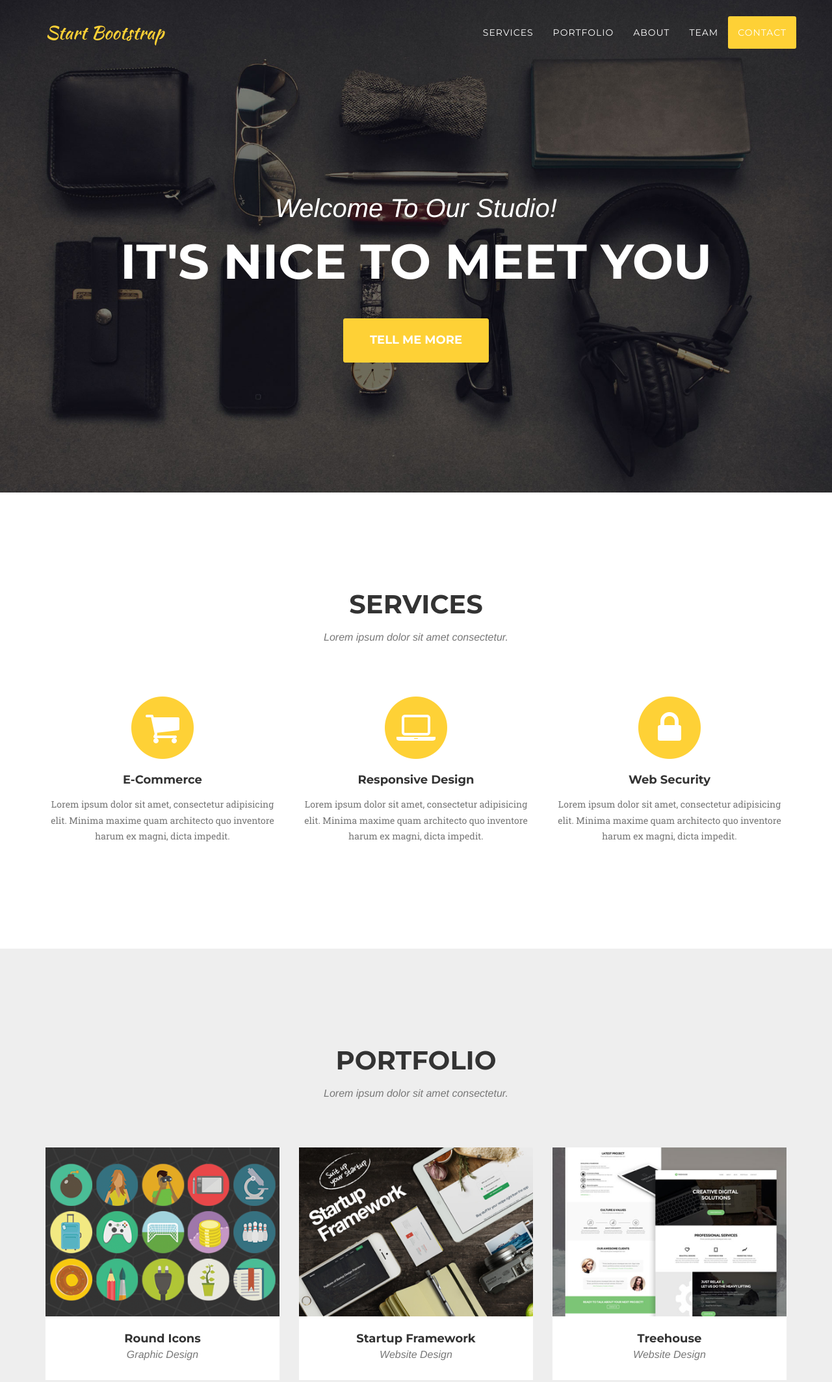
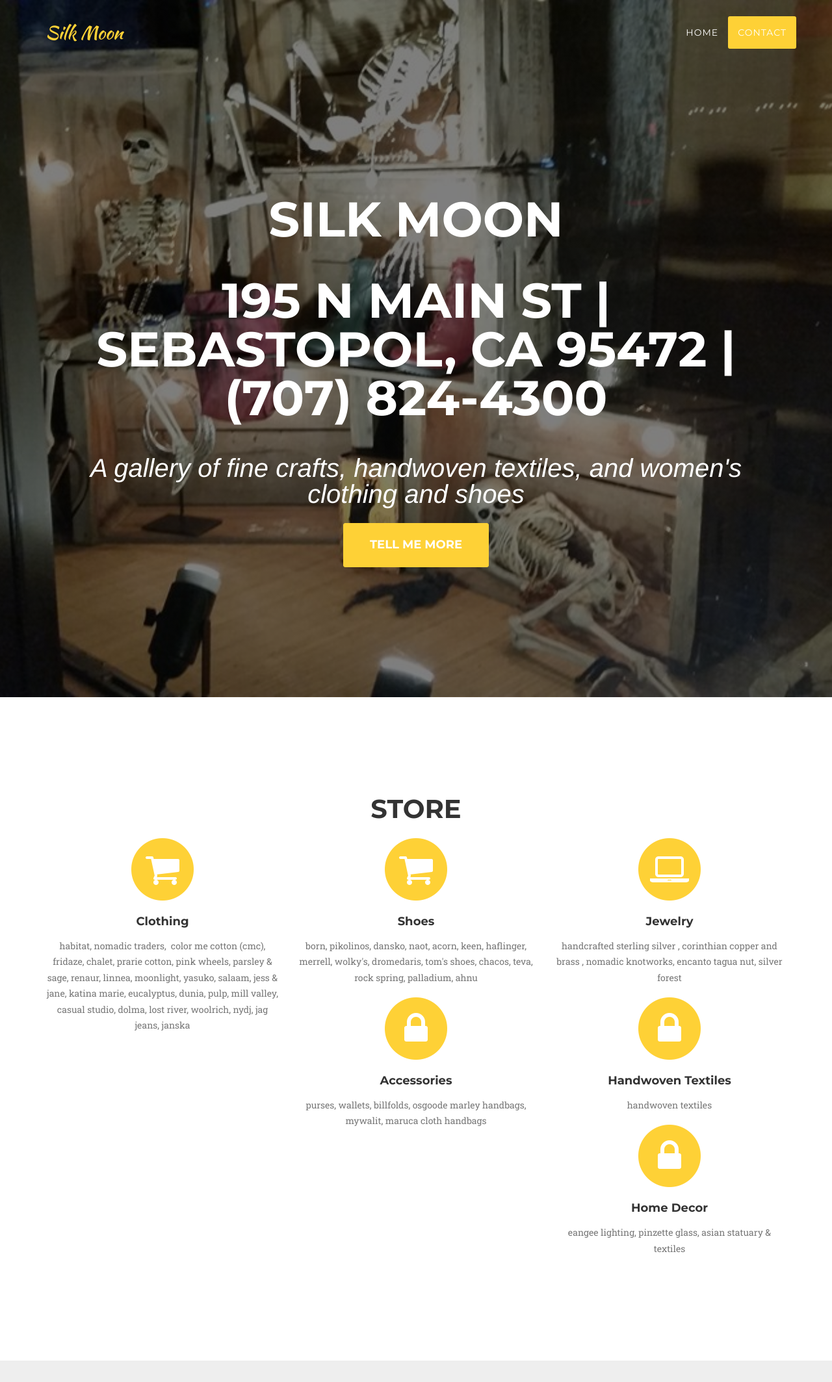
Before and after one commit to danubevictoria/silkmoon, a website: page index.html in a window 1280 px wide. Shown: the top 2127 px of the page at 65% size. Drawn offline with nearby package versions, Linux system fonts and the light colour scheme; a web font is replaced by a local one.

Commit message:
update website

```diff
--- a/css/agency.css
+++ b/css/agency.css
@@ -226,7 +226,8 @@
   }
 }
 header {
-  background-image: url('../img/header-bg.jpg');
+  background-image: url('../img/silkmoonbg.jpg');
+  background: background: linear-gradient(rgba(0, 0, 0, 0.5), rgba(0, 0, 0, 0.5)), url('../img/silkmoonbg.jpg');
   background-repeat: no-repeat;
   background-attachment: scroll;
   background-position: center center;
@@ -255,6 +256,9 @@
   font-size: 50px;
   line-height: 50px;
   margin-bottom: 25px;
+}
+div.address {
+  font-size: 18px;
 }
 @media (min-width: 768px) {
   header .intro-text {
--- a/index.html
+++ b/index.html
@@ -9,7 +9,7 @@
     <meta name="description" content="">
     <meta name="author" content="">
 
-    <title>Agency - Start Bootstrap Theme</title>
+    <title>Silk Moon</title>
 
     <!-- Bootstrap Core CSS -->
     <link href="vendor/bootstrap/css/bootstrap.min.css" rel="stylesheet">
@@ -43,7 +43,7 @@
                 <button type="button" class="navbar-toggle" data-toggle="collapse" data-target="#bs-example-navbar-collapse-1">
                     <span class="sr-only">Toggle navigation</span> Menu <i class="fa fa-bars"></i>
                 </button>
-                <a class="navbar-brand page-scroll" href="#page-top">Start Bootstrap</a>
+                <a class="navbar-brand page-scroll" href="#page-top">Silk Moon</a>
             </div>
 
             <!-- Collect the nav links, forms, and other content for toggling -->
@@ -53,16 +53,7 @@
                         <a href="#page-top"></a>
                     </li>
                     <li>
-                        <a class="page-scroll" href="#services">Services</a>
-                    </li>
-                    <li>
-                        <a class="page-scroll" href="#portfolio">Portfolio</a>
-                    </li>
-                    <li>
-                        <a class="page-scroll" href="#about">About</a>
-                    </li>
-                    <li>
-                        <a class="page-scroll" href="#team">Team</a>
+                        <a class="page-scroll" href="#services">Home</a>
                     </li>
                     <li>
                         <a class="page-scroll" href="#contact">Contact</a>
@@ -78,8 +69,15 @@
     <header>
         <div class="container">
             <div class="intro-text">
-                <div class="intro-lead-in">Welcome To Our Studio!</div>
-                <div class="intro-heading">It's Nice To Meet You</div>
+                <!-- add letter spacing 6px -->
+                <div class="intro-heading">SILK MOON</div>
+                <!--  add in address:
+                   font-size: 30px;
+    letter-spacing: 4px;
+    line-height: 10px; -->
+                <div class="intro-heading address">195 N Main St |
+Sebastopol, CA 95472 | (707) 824-4300</div>
+                <div class="intro-lead-in">A gallery of fine crafts, handwoven textiles, and women's clothing and shoes</div>
                 <a href="#services" class="page-scroll btn btn-xl">Tell Me More</a>
             </div>
         </div>
@@ -90,8 +88,8 @@
         <div class="container">
             <div class="row">
                 <div class="col-lg-12 text-center">
-                    <h2 class="section-heading">Services</h2>
-                    <h3 class="section-subheading text-muted">Lorem ipsum dolor sit amet consectetur.</h3>
+                    <h2 class="section-heading">STORE</h2>
+                    <!-- <h3 class="section-subheading text-muted">Lorem ipsum dolor sit amet consectetur.</h3> -->
                 </div>
             </div>
             <div class="row text-center">
@@ -100,24 +98,51 @@
                         <i class="fa fa-circle fa-stack-2x text-primary"></i>
                         <i class="fa fa-shopping-cart fa-stack-1x fa-inverse"></i>
                     </span>
-                    <h4 class="service-heading">E-Commerce</h4>
-                    <p class="text-muted">Lorem ipsum dolor sit amet, consectetur adipisicing elit. Minima maxime quam architecto quo inventore harum ex magni, dicta impedit.</p>
+                    <h4 class="service-heading">Clothing</h4>
+                    <p class="text-muted">habitat, nomadic traders,  color me cotton (cmc), fridaze, chalet, prarie cotton, pink wheels, parsley & sage, renaur, linnea, moonlight, yasuko, salaam, jess & jane, katina marie, eucalyptus, dunia, pulp, mill valley, casual studio, dolma, lost river, woolrich, nydj, jag jeans, janska</p>
+                </div>
+                <div class="col-md-4">
+                    <span class="fa-stack fa-4x">
+                        <i class="fa fa-circle fa-stack-2x text-primary"></i>
+                        <i class="fa fa-shopping-cart fa-stack-1x fa-inverse"></i>
+                    </span>
+                    <h4 class="service-heading">Shoes</h4>
+                    <p class="text-muted">born, pikolinos, dansko, naot, acorn, keen, haflinger, merrell, wolky's, dromedaris, tom's shoes, chacos, teva, rock spring, palladium, ahnu</p>
                 </div>
                 <div class="col-md-4">
                     <span class="fa-stack fa-4x">
                         <i class="fa fa-circle fa-stack-2x text-primary"></i>
                         <i class="fa fa-laptop fa-stack-1x fa-inverse"></i>
                     </span>
-                    <h4 class="service-heading">Responsive Design</h4>
-                    <p class="text-muted">Lorem ipsum dolor sit amet, consectetur adipisicing elit. Minima maxime quam architecto quo inventore harum ex magni, dicta impedit.</p>
+                    <h4 class="service-heading">Jewelry</h4>
+                    <p class="text-muted">handcrafted sterling silver , corinthian copper and brass , nomadic knotworks, encanto tagua nut, silver forest
+                    </p>
                 </div>
                 <div class="col-md-4">
                     <span class="fa-stack fa-4x">
                         <i class="fa fa-circle fa-stack-2x text-primary"></i>
                         <i class="fa fa-lock fa-stack-1x fa-inverse"></i>
                     </span>
-                    <h4 class="service-heading">Web Security</h4>
-                    <p class="text-muted">Lorem ipsum dolor sit amet, consectetur adipisicing elit. Minima maxime quam architecto quo inventore harum ex magni, dicta impedit.</p>
+                    <h4 class="service-heading">Accessories</h4>
+                    <p class="text-muted">purses, wallets, billfolds, osgoode marley handbags, mywalit, maruca cloth handbags
+                    </p>
+                </div>
+                <div class="col-md-4">
+                    <span class="fa-stack fa-4x">
+                        <i class="fa fa-circle fa-stack-2x text-primary"></i>
+                        <i class="fa fa-lock fa-stack-1x fa-inverse"></i>
+                    </span>
+                    <h4 class="service-heading">Handwoven Textiles</h4>
+                    <p class="text-muted">handwoven textiles</p>
+                </div>
+                <div class="col-md-4">
+                    <span class="fa-stack fa-4x">
+                        <i class="fa fa-circle fa-stack-2x text-primary"></i>
+                        <i class="fa fa-lock fa-stack-1x fa-inverse"></i>
+                    </span>
+                    <h4 class="service-heading">Home Decor</h4>
+                    <p class="text-muted">eangee lighting, pinzette glass, asian statuary & textiles
+                    </p>
                 </div>
             </div>
         </div>
```
Also changed, not shown: css/agency.min.css, img/silkmoonbanner.jpg (added), img/silkmoonbg.jpg (added).
